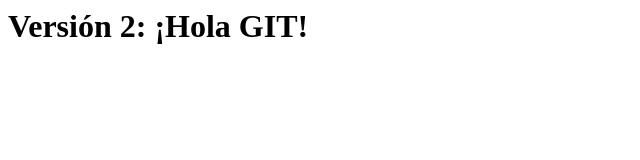
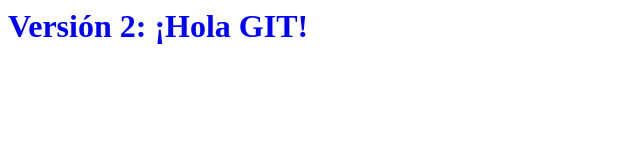
Before and after one commit to McLovinez/mi-proyecto-git-miguel-banda, a plain HTML site: page index.html in a window 1280 px wide. Shown: the whole page, without its empty margins (0-640 px from the left). Drawn offline with Linux system fonts and the light colour scheme.

Commit message:
feat: Añadido CSS basico para h1

```diff
--- a/index.html
+++ b/index.html
@@ -1 +1,6 @@
+<head>
+<link rel="stylesheet" href="style.css">
+</head>
+<body>
 <h1>Versión 2: ¡Hola GIT!</h1>
+</body>
--- /dev/null
+++ b/style.css
@@ -0,0 +1 @@
+h1 { color: blue; }
```
